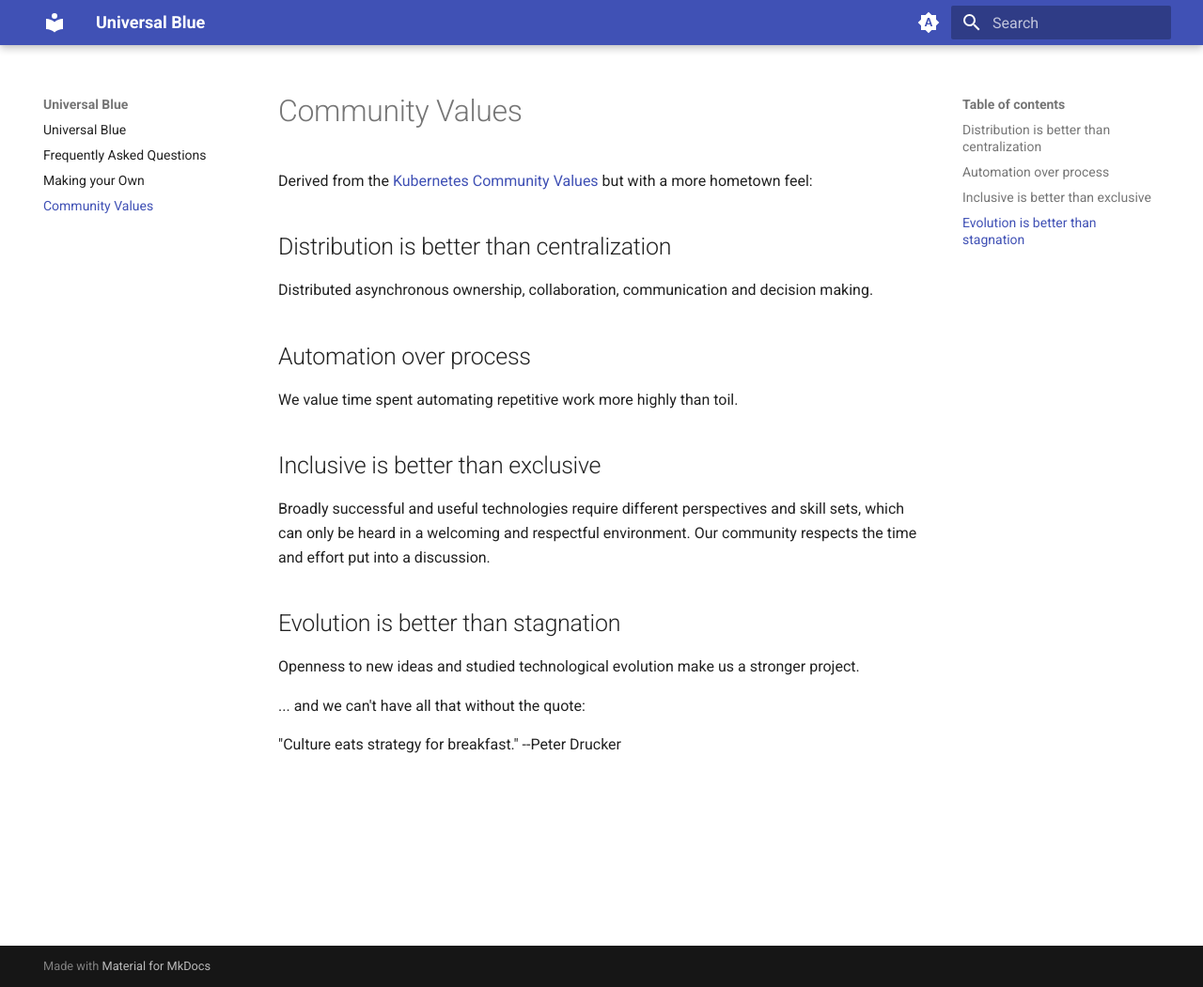
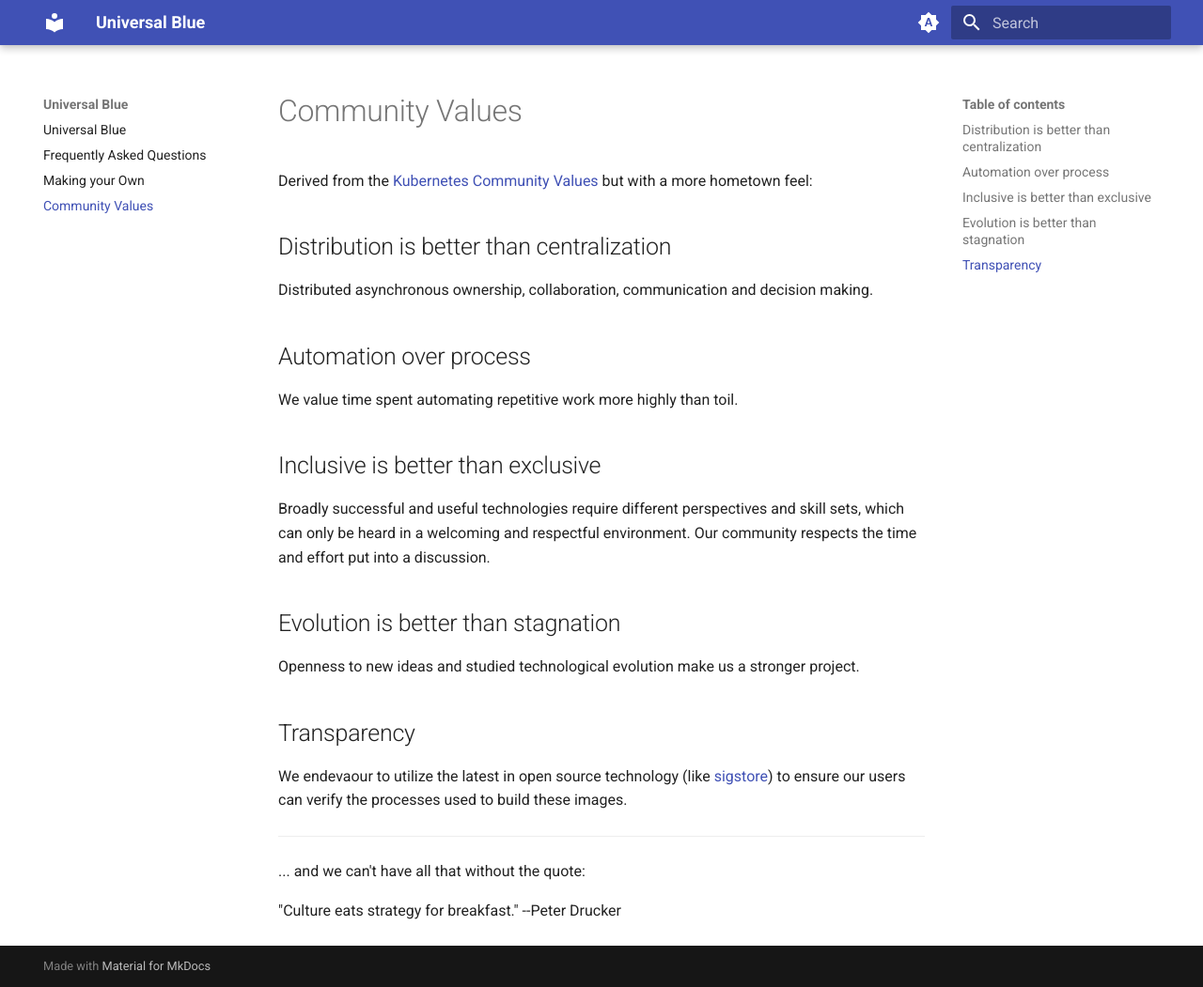
Before and after one commit to ublue-os/website, an MkDocs documentation site: the page built from docs/values.md, in a window 1280 px wide and 1051 px high. Shown: the whole window at 94% size. Built offline with MkDocs 1.6.1 and Material for MkDocs 9.7.7, drawn with Linux system fonts in a browser that asks for light colours.

Commit message:
feat: add transparency

```diff
--- a/docs/values.md
+++ b/docs/values.md
@@ -14,6 +14,13 @@ Broadly successful and useful technologies require different perspectives and sk
 ## Evolution is better than stagnation
 Openness to new ideas and studied technological evolution make us a stronger project.
 
+## Transparency
+We endevaour to utilize the latest in open source technology (like [sigstore](https://www.sigstore.dev/)) to ensure our users can verify the processes used to build these images.
+
+
+---
+
+
 ... and we can't have all that without the quote:
 
 "Culture eats strategy for breakfast." --Peter Drucker
```
